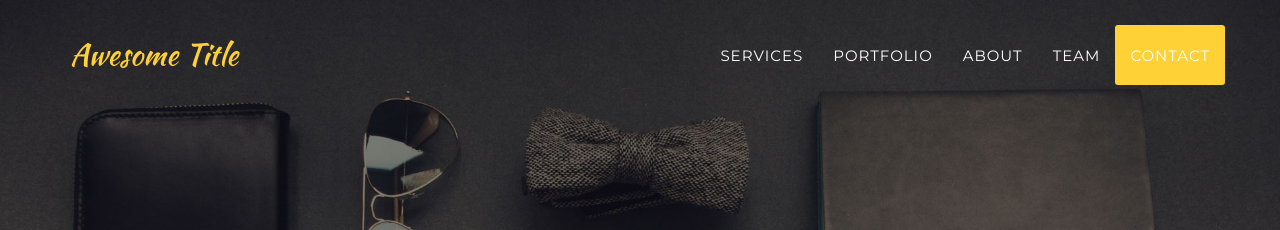
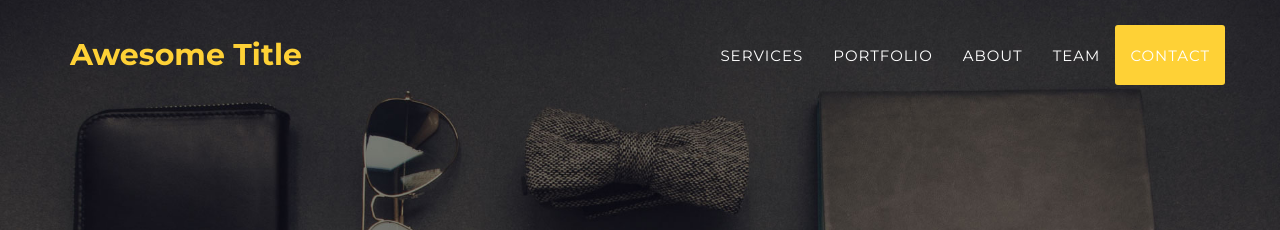
Before and after one commit to trent234/keatingwilson, a Jekyll site: the page built from index.html, in a window 1280 px wide. Shown: the top 230 px of the page. Built offline with Jekyll 4.4.1, drawn with Linux system fonts in a browser that asks for light colours; some web fonts are replaced.

Commit message:
style: Update navbar brand to use dynamic primary font and bold style
Co-authored-by: aider (o3-mini) <aider@aider.chat>

```diff
--- a/_includes/css/agency.css
+++ b/_includes/css/agency.css
@@ -176,7 +176,8 @@ fieldset[disabled] .btn-xl.active {
 }
 
 .navbar-default .navbar-brand {
-    font-family: "Kaushan Script","Helvetica Neue",Helvetica,Arial,cursive;
+    font-family: {{ site.data.template.font.primary }};
+    font-weight: bold;
     color: #{{ site.data.template.color.primary }};
 }
 
```
